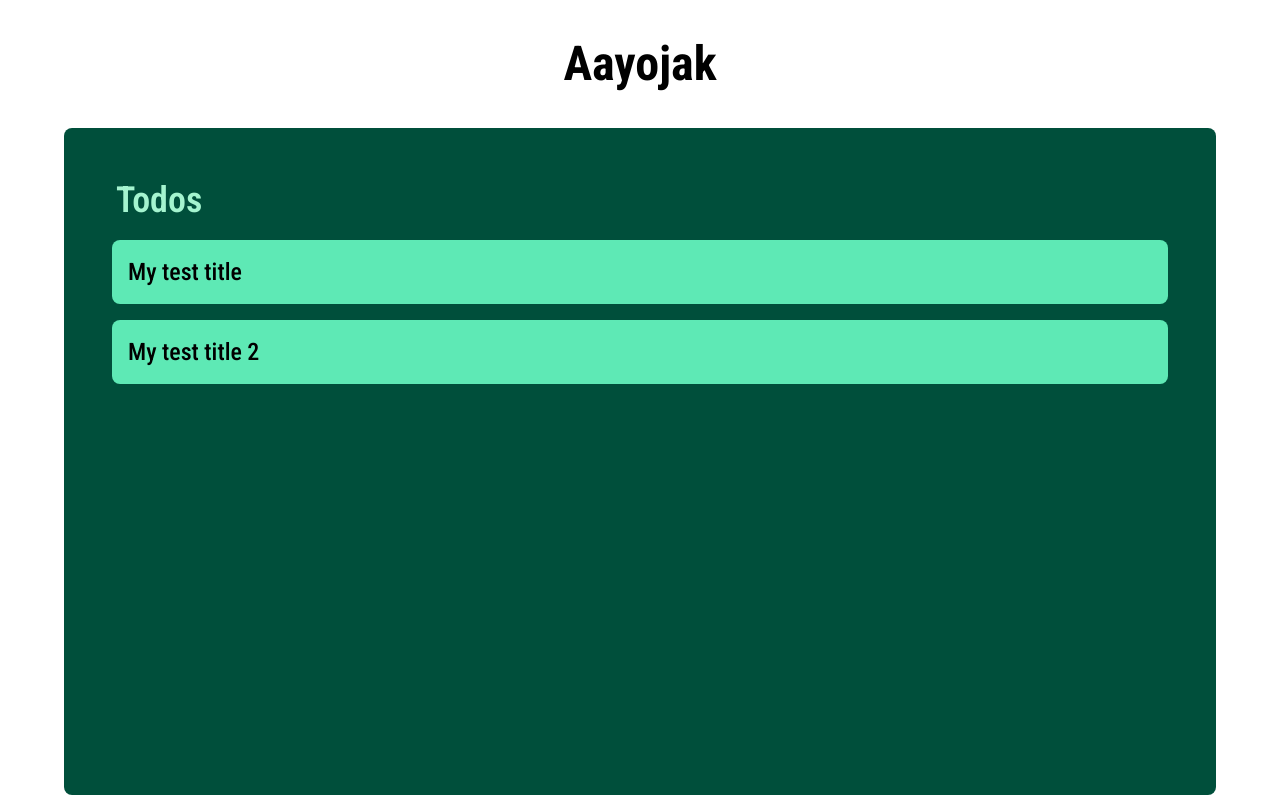
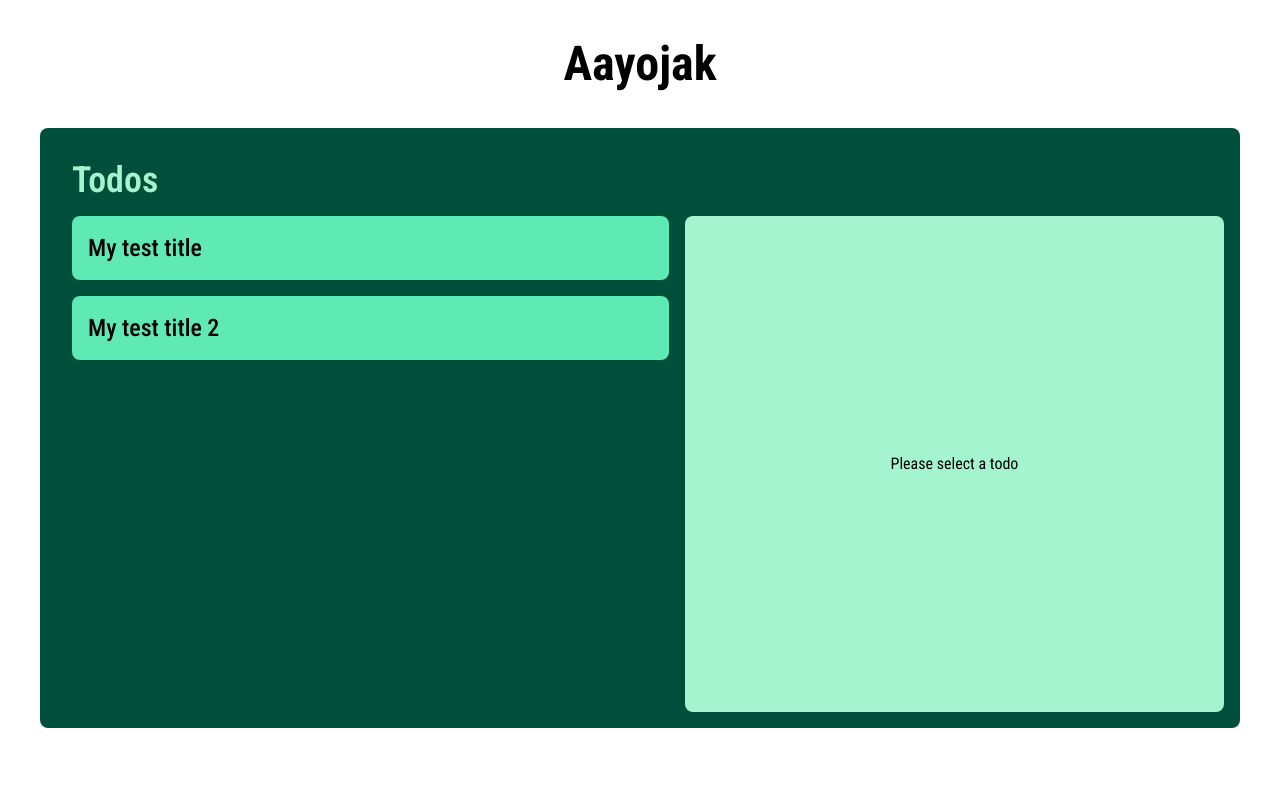
Before and after one commit to paramsdas/aayojak-ui, a React (Vite) app: page / in a window 1280 px wide. Built offline with nearby package versions, Linux system fonts and the light colour scheme.

Commit message:
added detailed view for selected todo

```diff
--- a/src/components/Todos/DetailedTodo.tsx
+++ b/src/components/Todos/DetailedTodo.tsx
@@ -1,12 +1,58 @@
 import React from "react";
-import { TodoType } from "./Todo";
+import { TodoType } from "./Types";
 
 const DetailedTodo: React.FC<{
-  todo: TodoType;
-}> = (props) => {
+  todo: TodoType | undefined;
+}> = ({ todo }) => {
+  if (todo === undefined) {
+    return (
+      <div>
+        <p>Please select a todo</p>
+      </div>
+    );
+  }
+
   return (
-    <div>
-      <p>{props.todo.id}</p>
+    <div className="flex h-full w-full flex-col space-y-4 p-4">
+      <div className="flex flex-row">
+        <p className="text-2xl font-semibold">{todo.title}</p>
+      </div>
+      <div className="flex flex-row justify-around px-5">
+        <div className="flex flex-col">
+          <p className="text-sm font-bold">Id</p>
+          <p className="text-sm">{todo.id}</p>
+        </div>
+        <div className="flex flex-col">
+          <p className="text-sm font-bold">Date created</p>
+          <p className="text-sm">{todo.date_created}</p>
+        </div>
+        <div className="flex flex-col">
+          <p className="text-sm font-bold">Date modified</p>
+          <p className="text-sm">{todo.date_modified}</p>
+        </div>
+      </div>
+      <div className="flex flex-row justify-around px-5">
+        <div className="flex flex-col">
+          <p className="text-sm font-bold">Status</p>
+          <p className="text-sm">{todo.completion_status ? "Open" : "Done"}</p>
+        </div>
+        <div className="flex flex-col">
+          <p className="text-sm font-bold">Date completed</p>
+          <p className="text-sm">
+            {todo.date_completed === undefined ? "-" : todo.date_completed}
+          </p>
+        </div>
+      </div>
+      <div className="flex w-full flex-row">
+        <div className="flex flex-col">
+          <p className="text-sm font-bold">Description</p>
+          <p className="text-sm">{todo.description}</p>
+        </div>
+      </div>
+      <div className="flex w-full flex-row-reverse">
+        <button className="mx-2 border-2">b1</button>
+        <button className="mx-2 border-2">b2</button>
+      </div>
     </div>
   );
 };
--- a/src/components/Todos/Todo.tsx
+++ b/src/components/Todos/Todo.tsx
@@ -1,14 +1,5 @@
 import React from "react";
-
-export type TodoType = {
-  id: number;
-  title: string;
-  description: string;
-  date_created: string;
-  date_modified: string;
-  date_completion: string | null;
-  completion_status: boolean;
-};
+import { TodoType } from "./Types";
 
 const Todo: React.FC<{
   todo: TodoType;
@@ -19,7 +10,7 @@ const Todo: React.FC<{
   let todoBackground: string =
     props.selectedTodoId === props.todo.id
       ? " bg-emerald-100"
-      : " bg-emerald-300 hover:bg-emerald-100";
+      : " bg-emerald-300 hover:bg-emerald-200";
 
   return (
     <div
--- a/src/components/Todos/TodoPage.tsx
+++ b/src/components/Todos/TodoPage.tsx
@@ -6,7 +6,7 @@ const todos: TodoType[] = [
       "Lorem ipsum dolor sit amet consectetur adipisicing elit. Et ab laborum explicabo quas, inventore dignissimos perferendis quibusdam consequatur similique consequuntur, aliquid laboriosam nesciunt quod provident nemo. Minus nobis asperiores numquam!",
     date_created: "DD/MM/YYYY (HH:MM:SS)",
     date_modified: "DD/MM/YYYY (HH:MM:SS)",
-    date_completion: "DD/MM/YYYY (HH:MM:SS)",
+    date_completed: "DD/MM/YYYY (HH:MM:SS)",
     completion_status: true,
   },
   {
@@ -15,13 +15,15 @@ const todos: TodoType[] = [
     description: "",
     date_created: "DD/MM/YYYY (HH:MM:SS)",
     date_modified: "DD/MM/YYYY (HH:MM:SS)",
-    date_completion: null,
+    date_completed: undefined,
     completion_status: false,
   },
 ];
 
 import React from "react";
-import Todo, { TodoType } from "./Todo";
+import Todo from "./Todo";
+import DetailedTodo from "./DetailedTodo";
+import { TodoType } from "./Types";
 
 function TodoPage() {
   const [selectedTodoId, setSelectedTodo] = React.useState<number>(-1);
@@ -43,13 +45,26 @@ function TodoPage() {
     );
   }, selectedTodoId);
 
+  const selectedTodo: TodoType | undefined = todos.find((todo) => {
+    if (todo.id === selectedTodoId) return todo;
+  });
+
   return (
-    <div className="mx-8 flex h-10/12 px-8">
-      <div className="h-full w-full flex-col rounded-lg bg-emerald-900 p-8">
+    <div className="mx-8 flex h-9/12 px-2">
+      <div className="flex h-full w-full flex-col rounded-lg bg-emerald-900 p-4">
         <div id="heading" className="flex">
-          <p className="p-5 text-4xl font-semibold text-emerald-200">Todos</p>
+          <p className="p-4 text-4xl font-semibold text-emerald-200">Todos</p>
         </div>
-        <div id="todo_list">{todos_dom}</div>
+        <div className="flex h-full flex-row">
+          <div className="flex w-2xl flex-col">
+            <div id="todo_list">{todos_dom}</div>
+          </div>
+          <div className="flex h-full w-xl flex-col rounded-lg bg-emerald-200">
+            <div className="flex h-full w-full flex-row items-center justify-center">
+              <DetailedTodo todo={selectedTodo}></DetailedTodo>
+            </div>
+          </div>
+        </div>
       </div>
     </div>
   );
--- /dev/null
+++ b/src/components/Todos/Types.tsx
@@ -0,0 +1,9 @@
+export type TodoType = {
+  id: number;
+  title: string;
+  description: string;
+  date_created: string;
+  date_modified: string;
+  date_completed: string | undefined;
+  completion_status: boolean;
+};
```
